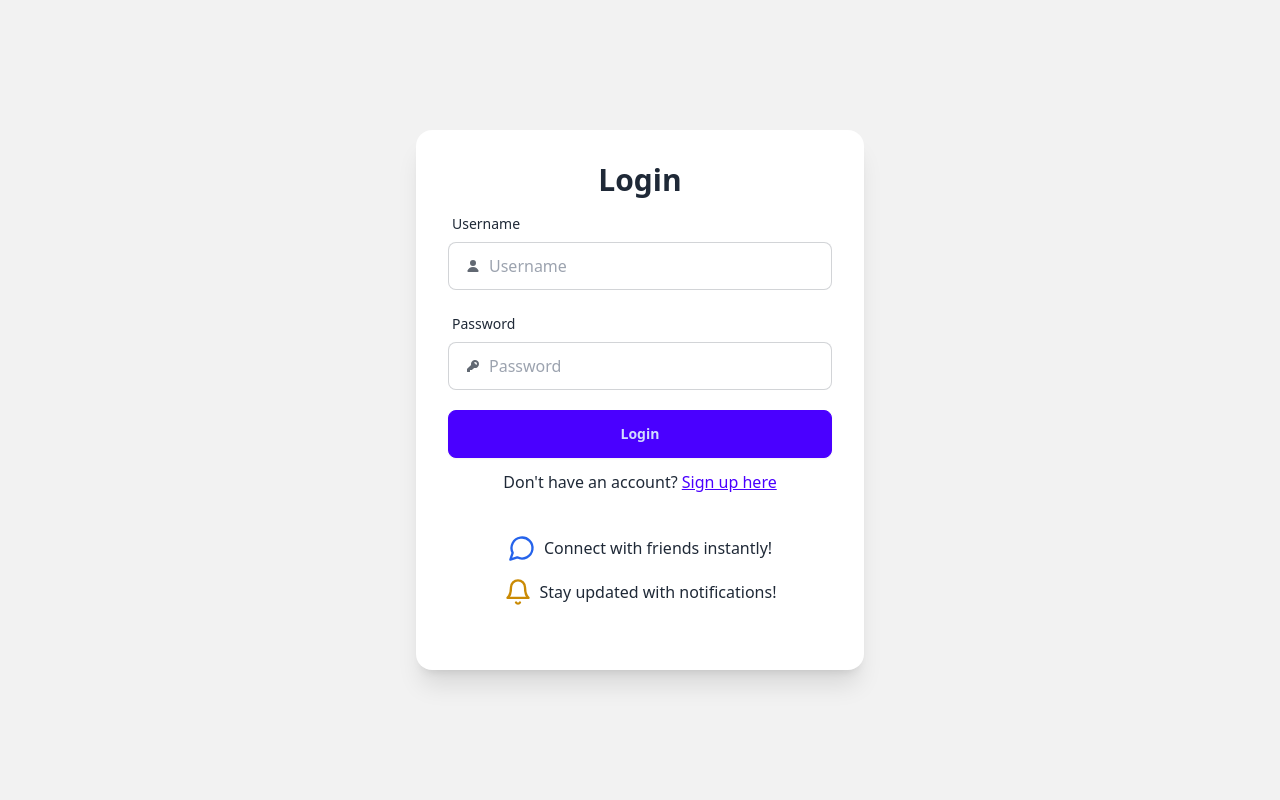
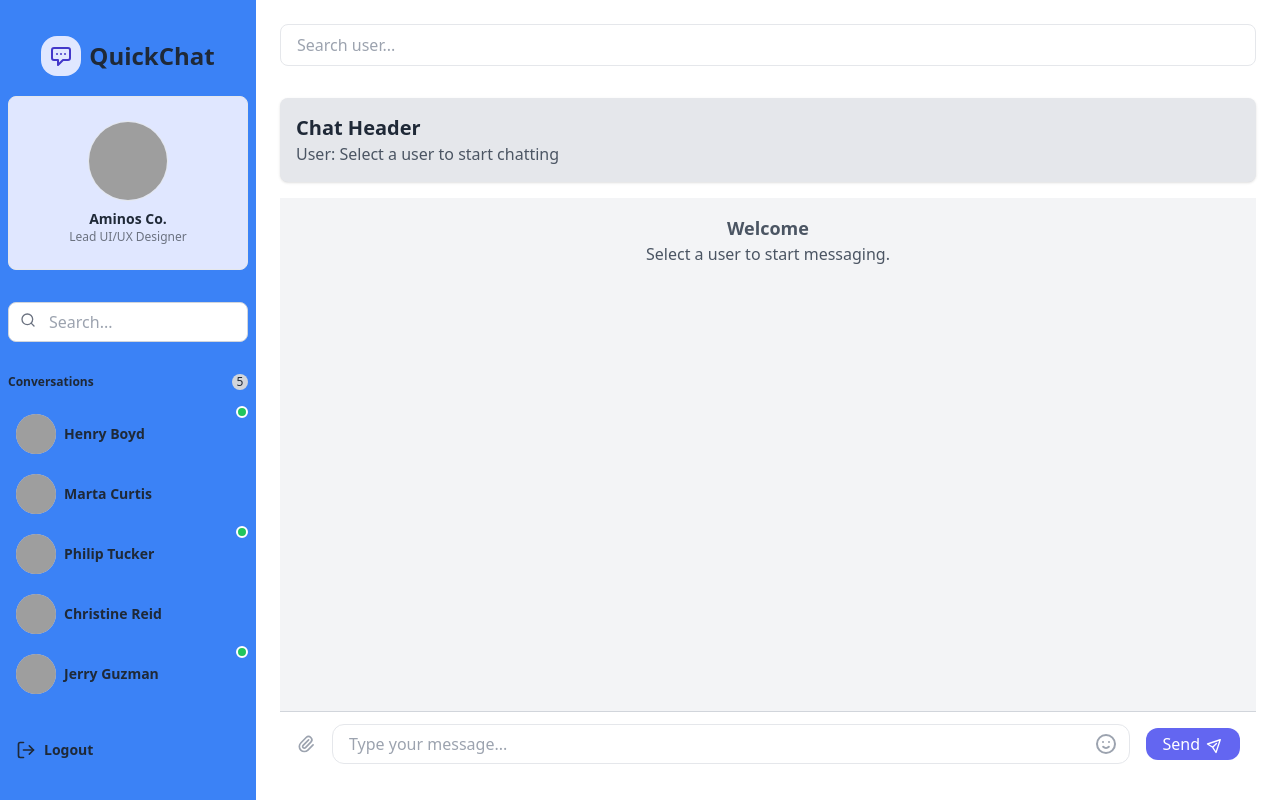
Before and after one commit to seanjoerick/mern-realtime-messaging-app, a React (Vite) app in the folder client/: page / in a window 1280 px wide. Built offline with nearby package versions, Linux system fonts and the light colour scheme; sample sign-in values are in the browser's storage; grey boxes are pictures that could not be loaded.

Commit message:
Add AuthContext to my application and main application to be globally secured

```diff
--- a/client/src/App.jsx
+++ b/client/src/App.jsx
@@ -1,19 +1,21 @@
 import React from 'react';
-import { Routes, Route } from 'react-router-dom';
+import { Routes, Route, Navigate } from 'react-router-dom';
 import SignUp from './pages/SignUp';
 import Login from './pages/Login';
 import Chat from './components/Chat';
 import { Toaster } from 'react-hot-toast';
+import { useAuthContext } from './context/AuthContext';
 
 const App = () => {
+  const { authUser } = useAuthContext();
+
   return (
     <>
       <Toaster />
       <Routes>
-        <Route path="/signup" element={<SignUp />} />
-        <Route path="/login" element={<Login />} />
-        <Route path="/chat" element={<Chat />} />
-        <Route path="/" element={<Login />} />
+        <Route path='/' element={ authUser ? <Chat /> : <Navigate to={'/login'}/>} />
+        <Route path='/login' element={ authUser ? <Navigate to={'/'}/> : <Login />} />
+        <Route path='/signup' element={ authUser ? <Navigate to={'/'}/> : <SignUp />} />
       </Routes>
     </>
   );
--- /dev/null
+++ b/client/src/context/AuthContext.jsx
@@ -0,0 +1,17 @@
+import { createContext, useContext, useState } from 'react';  // Added useState
+
+export const AuthContext = createContext();
+
+export const useAuthContext = () => {
+    return useContext(AuthContext);
+}
+
+export const AuthContextProvider = ({ children }) => {
+	const [authUser, setAuthUser] = useState(JSON.parse(localStorage.getItem('chat-user')) || null);
+
+	return (
+      <AuthContext.Provider value={{ authUser, setAuthUser }}>
+        {children}
+      </AuthContext.Provider>
+    );
+};
--- a/client/src/hooks/useSignup.js
+++ b/client/src/hooks/useSignup.js
@@ -18,6 +18,9 @@ const useSignup = () => {
 
             if (data.error) throw new Error(data.error);
 
+            //localstorage
+            localStorage.setItem('chat-user')
+            //context
             toast.success('Signup successful!');
             return data;
         } catch (error) {
--- a/client/src/main.jsx
+++ b/client/src/main.jsx
@@ -3,11 +3,14 @@ import { createRoot } from 'react-dom/client';
 import App from './App.jsx';
 import './index.css';
 import { BrowserRouter } from 'react-router-dom';
+import { AuthContextProvider } from './context/AuthContext.jsx';
 
 createRoot(document.getElementById('root')).render(
   <StrictMode>
     <BrowserRouter>
-      <App />
+    <AuthContextProvider>
+     <App />
+    </AuthContextProvider>
     </BrowserRouter>
   </StrictMode>,
 );
```
